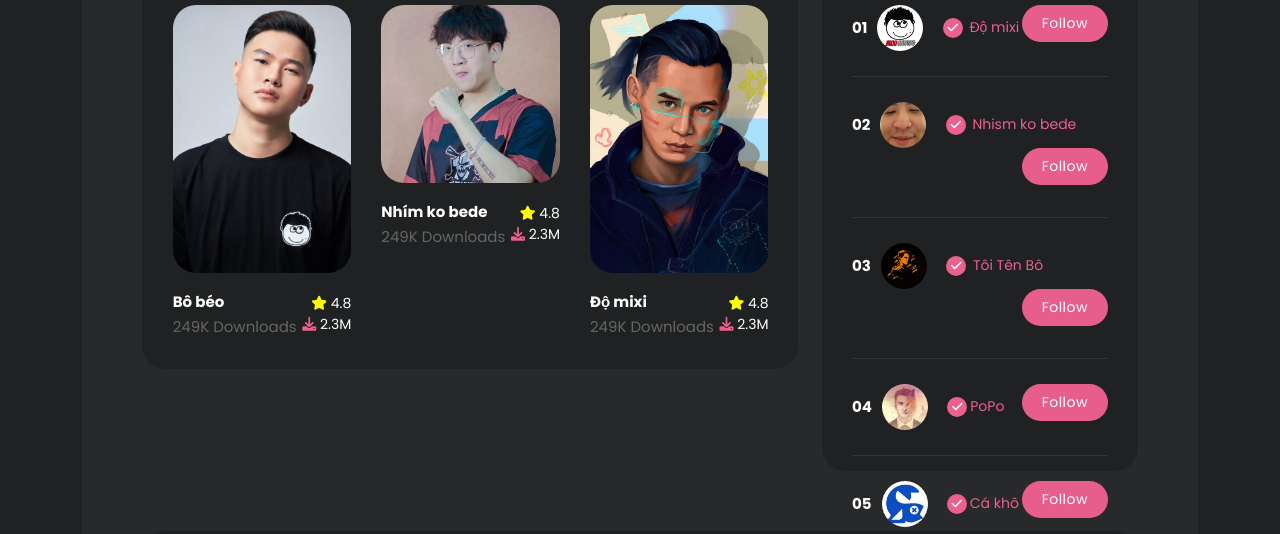
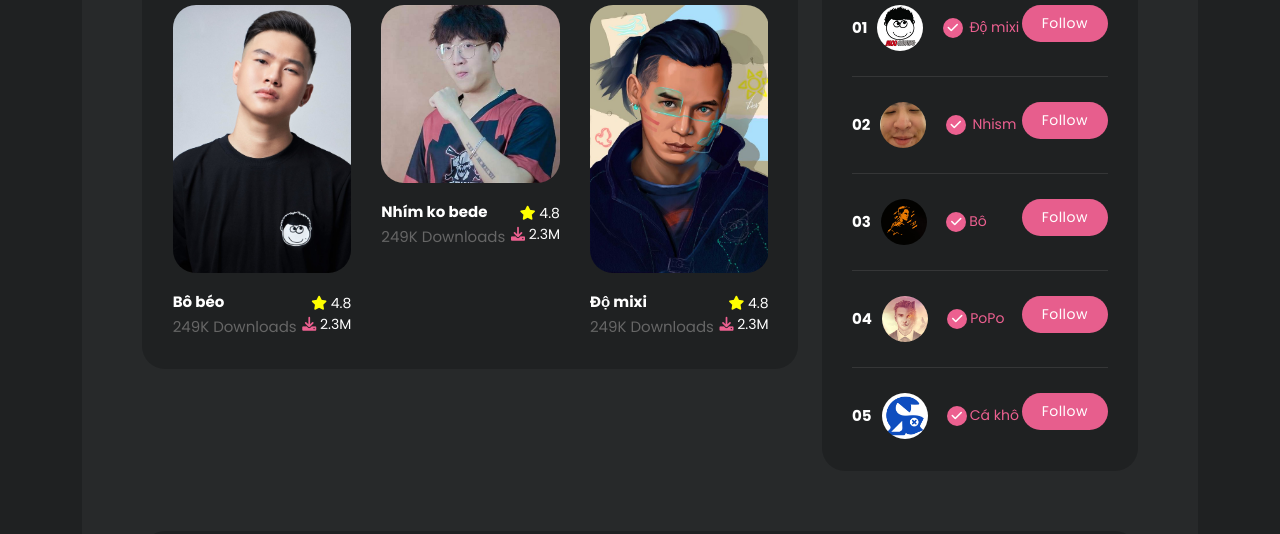
Before and after one commit to bugkodc/NimoTv_template, a plain HTML site: page streams.html in a window 1280 px wide. Shown: the part 266-800 px from the top of the page. Drawn offline with nearby package versions, Linux system fonts and the light colour scheme.

Commit message:
template nimotv

```diff
--- a/streams.html
+++ b/streams.html
@@ -186,7 +186,7 @@
                   <li>
                     <span>02</span>
                     <img src="assets/images/profile-header03.jpg" alt="" style="max-width: 46px; border-radius: 50%; margin-right: 15px;">
-                    <h6><i class="fa fa-check"></i> Nhism ko bede</h6>
+                    <h6><i class="fa fa-check"></i> Nhism</h6>
                     <div class="main-button">
                       <a href="#">Follow</a>
                     </div>
@@ -194,7 +194,7 @@
                   <li>
                     <span>03</span>
                     <img src="assets/images/profile-header02.jpg" alt="" style="max-width: 46px; border-radius: 50%; margin-right: 15px;">
-                    <h6><i class="fa fa-check"></i> Tôi Tên Bô</h6>
+                    <h6><i class="fa fa-check"></i>Bô</h6>
                     <div class="main-button">
                       <a href="#">Follow</a>
                     </div>
```
